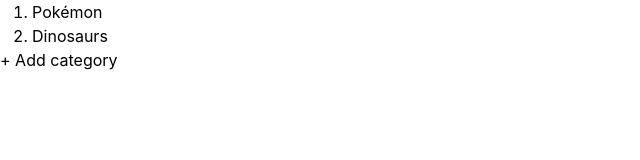
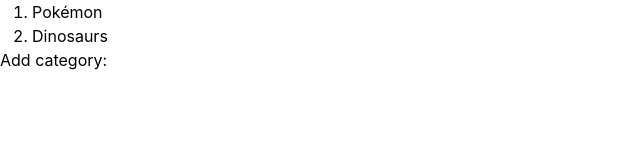
Before and after one commit to khustochka/puzzle-2026, a React (Vite) app: page / in a window 1280 px wide. Shown: the top 160 px of the page, without its empty margins (0-640 px from the left). Built offline with nearby package versions, Linux system fonts and the light colour scheme.

Commit message:
Editing catgeory title.

```diff
--- a/src/components/EditBoard.tsx
+++ b/src/components/EditBoard.tsx
@@ -5,15 +5,30 @@
 
   const [state, setState] = useState(initialState);
 
-  const handleAddCategory = () => {
-    setState({...state, categories: [...state.categories, buildCategory()]})
+  const addCategory = (title: string) => {
+    setState({ ...state, categories: [...state.categories, buildCategory(title)] })
   }
 
-  const buildCategory = (): EditorCategory => ({
+  const buildCategory = (title: string): EditorCategory => ({
     id: crypto.randomUUID(),
-    title: '',
+    title: title,
     entries: []
   })
+
+  const handleNewCategoryKeyDown = (e: React.KeyboardEvent<HTMLInputElement>) => {
+    if (e.key !== 'Enter') return;
+    const value = e.currentTarget.value.trim();
+    if (!value) return;
+    addCategory(value);
+    e.currentTarget.value = '';
+  };
+
+  const updateCategory = (id: string, value: string) => {
+    const updated = state.categories.map(item =>
+      item.id === id ? { ...item, title: value } : item
+    );
+    setState({ ...state, categories: updated })
+  }
 
   return (
     <div>
@@ -21,13 +36,28 @@
         {
           state.categories.map((category: EditorCategory) => (
             <li key={category.id}>
-              <div>{category.title}</div>
+              <div>
+                <input id={`title-${category.id}`}
+                  defaultValue={category.title}
+                  onBlur={(e) => updateCategory(category.id, e.currentTarget.value)}
+                  onKeyDown={(e) => {
+                    if (e.key === 'Enter') e.currentTarget.blur();
+                    if (e.key === 'Escape') {
+                      e.currentTarget.value = category.title;
+                      e.currentTarget.blur();
+                    }
+                  }}
+                />
+              </div>
             </li>
           ))
         }
       </ol>
 
-      <span className="cursor-pointer" onClick={handleAddCategory}>+ Add category</span>
+      <span>Add category:</span>
+      <input id='newCategory' defaultValue=''
+        onKeyDown={handleNewCategoryKeyDown}
+      />
     </div>
   )
 }
```
